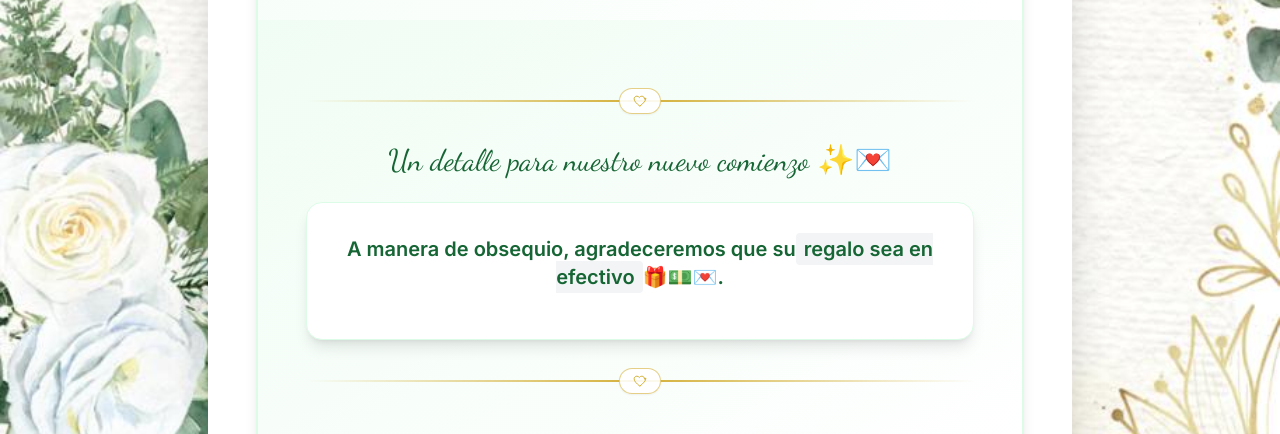
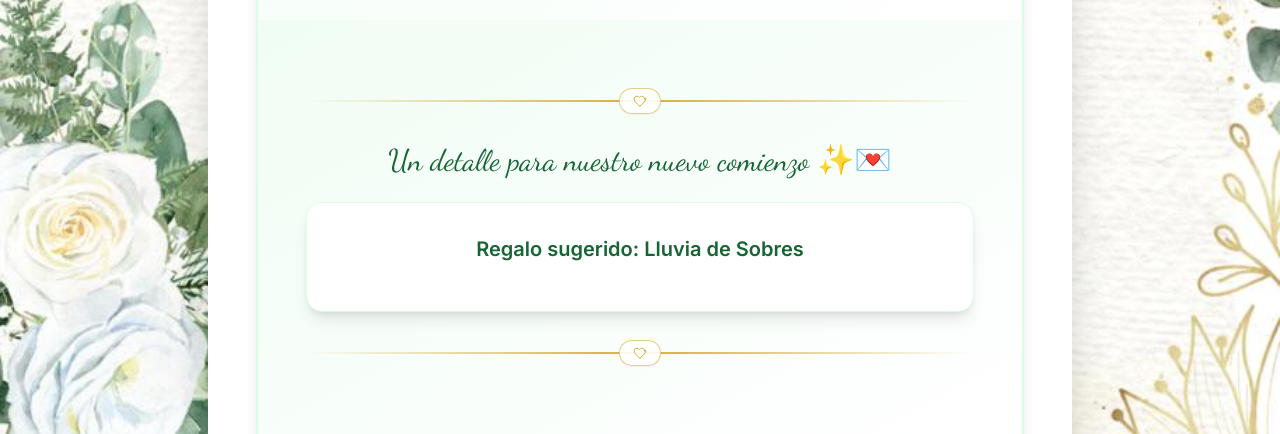
Before and after one commit to JoseLMendozaV/boda-invitaciones, a Django app: page /invitacion/032a6fab-6053-4ae2-bee7-946e3cb360b7/ in a window 1280 px wide. Shown: the part 4971-5405 px from the top of the page. Run offline with Django 4.2, Linux system fonts and the light colour scheme; data comes from the database, SQL or seed files in the repository; some libraries are stand-ins or nearby versions; grey boxes are pictures that could not be loaded.

Commit message:
changed the gift section

```diff
--- a/invitaciones/templates/carta_invitacion.html
+++ b/invitaciones/templates/carta_invitacion.html
@@ -1004,8 +1004,7 @@ document.addEventListener('DOMContentLoaded', function() {
                 <h3 class="text-3xl font-script text-green-800 text-center mb-6">Un detalle para nuestro nuevo comienzo ✨💌</h3>
                 <div class="max-w-2xl mx-auto text-center bg-white p-8 rounded-2xl shadow-lg border border-green-100">
                     <p class="text-xl font-semibold text-green-800 mb-4">
-                        A manera de obsequio, agradeceremos que su<span class="bg-gray-100 px-2 py-1 rounded">regalo sea en efectivo</span>🎁💵💌.
-                    </p>
+                        Regalo sugerido: Lluvia de Sobres                  </p>
                 </div>
 
 
```
